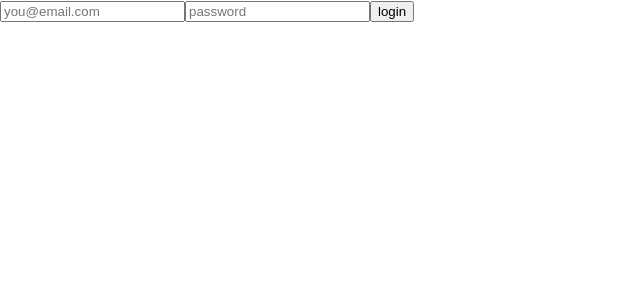
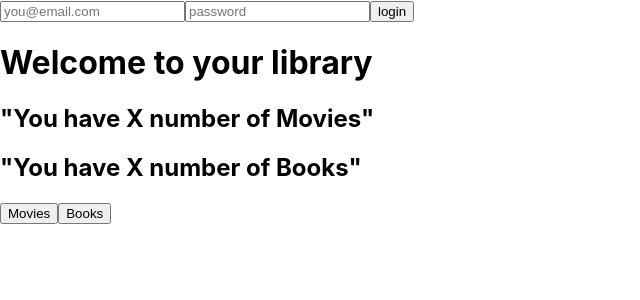
Before and after one commit to BryantIT/dvd-library-frontend, a React (Create React App) app: page / in a window 1280 px wide. Shown: the top 300 px of the page, without its empty margins (0-640 px from the left). Built offline with nearby package versions, Linux system fonts and the light colour scheme; no server answers.

Commit message:
set up basic containers

```diff
--- a/src/App.js
+++ b/src/App.js
@@ -3,6 +3,7 @@ import './App.css';
 import { connect } from 'react-redux';
 import { getCurrentUser } from './actions/currentUser';
 import Nav from './components/Nav';
+import MainContainer from './components/MainContainer';
 
 class App extends Component {
 
@@ -12,7 +13,10 @@ class App extends Component {
 
   render() {
     return (
-      <Nav />
+      <div>
+        <Nav />
+        <MainContainer />
+      </div>
     );
   }
 }
--- /dev/null
+++ b/src/components/MainContainer.js
@@ -0,0 +1,15 @@
+import React from 'react';
+
+const MainContainer = () => {
+  return (
+    <div>
+      <h1>Welcome to your library</h1>
+      <h2>"You have X number of Movies"</h2>
+      <h2>"You have X number of Books"</h2>
+      <button>Movies</button>
+      <button>Books</button>
+    </div>
+  )
+}
+
+export default MainContainer
```
Also changed, not shown: src/components/BooksContainer.js (added, +11 -0 lines), src/components/MoviesContainer.js (added, +11 -0 lines).
